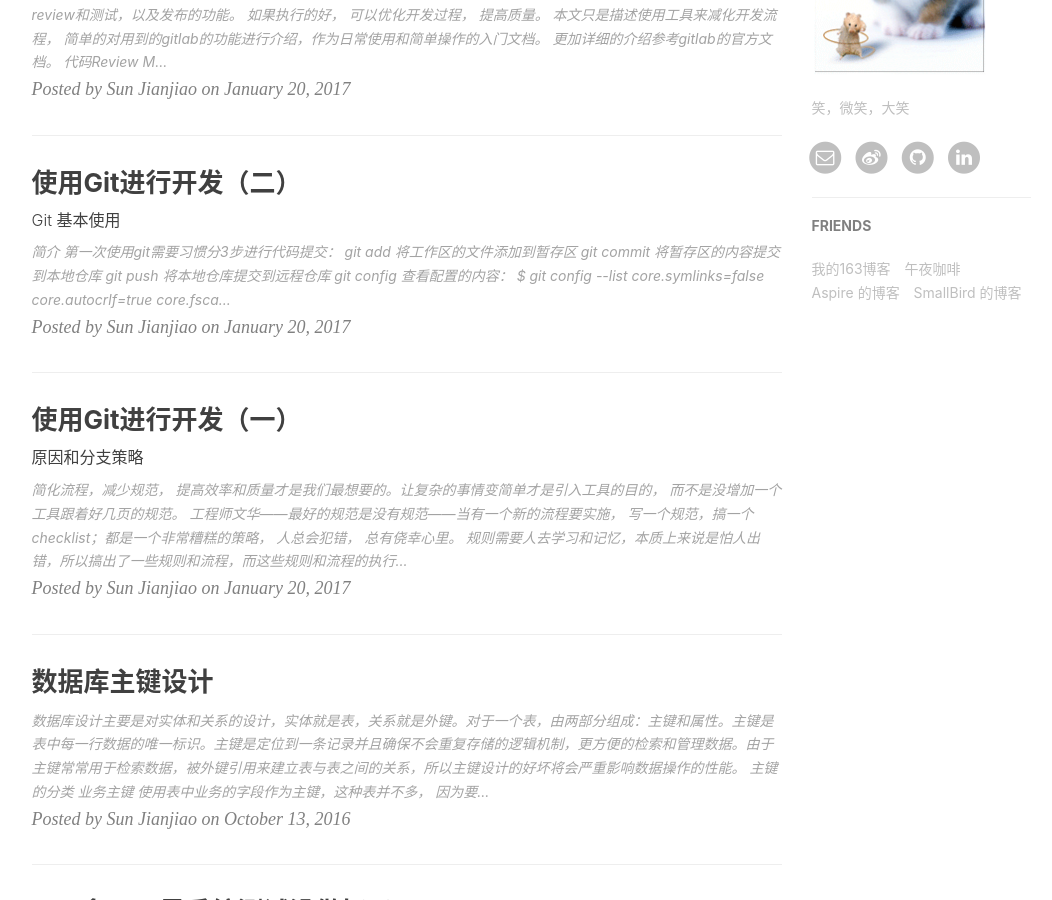
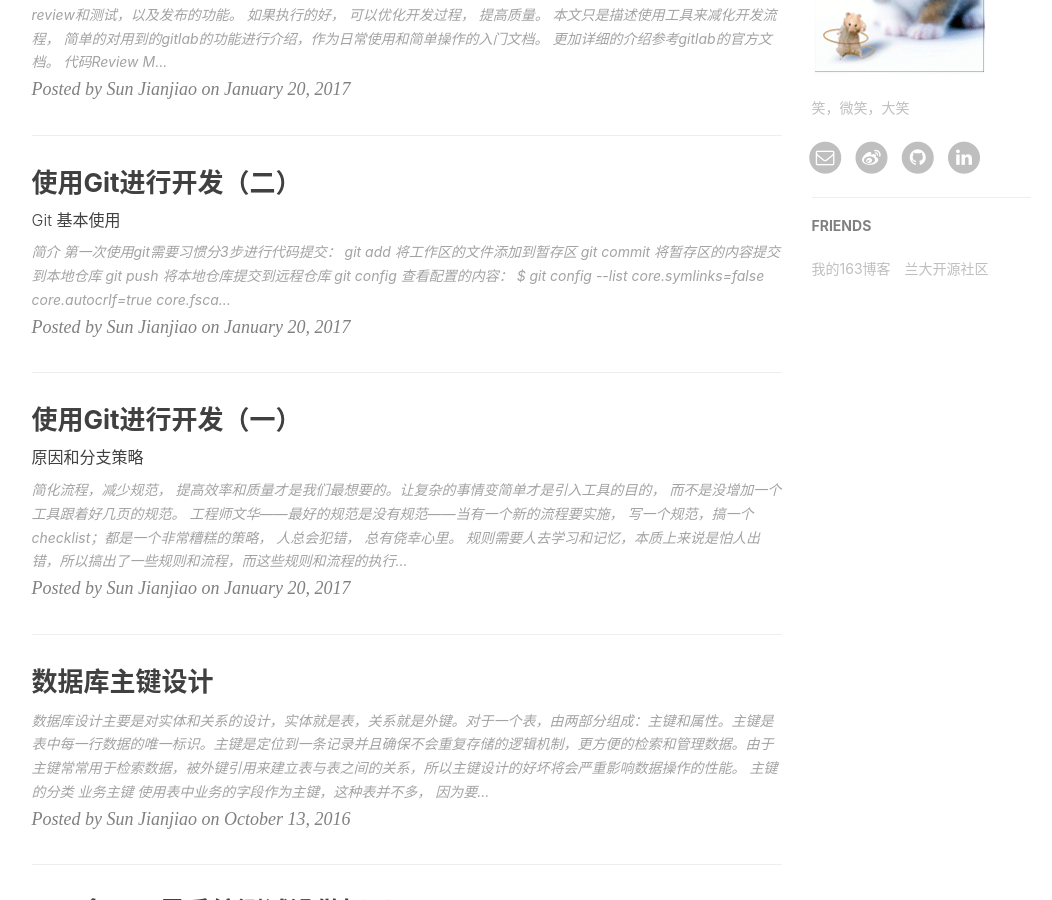
Before and after one commit to xuyumeng/xuyumeng.github.io, a Jekyll site: the page built from index.html, in a window 1280 px wide and 900 px high, scrolled down 801 px. Shown: the whole window, without its empty margins (136-1188 px from the left). Built offline with Jekyll 4.4.1, drawn with Linux system fonts in a browser that asks for light colours; nearby versions of some CDN libraries; the list of posts is cut into pages by our own code; comment, search, counter and statistics services are not loaded.

Commit message:
add new friends

```diff
--- a/_config.yml
+++ b/_config.yml
@@ -89,15 +89,7 @@ friends: [
         href: "http://jianjiaosun.blog.163.com"
     },
     {
-        title: "午夜咖啡",
-        href: "http://jolestar.com/"
+        title: "兰大开源社区",
+        href: "http://oss.lzu.edu.cn/"
     },
-    {
-        title: "Aspire 的博客",
-        href: "http://pjw.io"
-    },
-    {
-        title: "SmallBird 的博客",
-        href: "http://smallbird.net"
-    }
 ]
```
